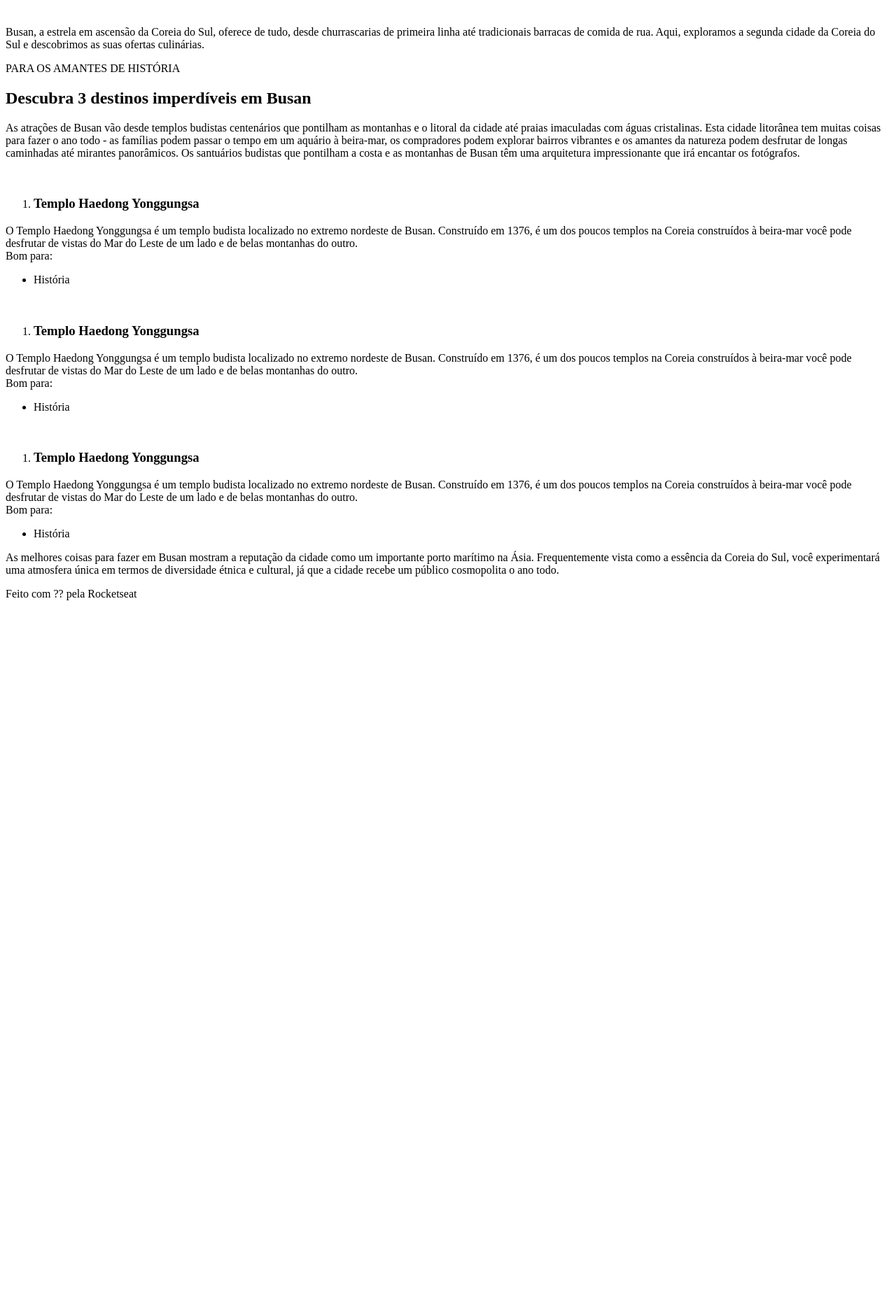
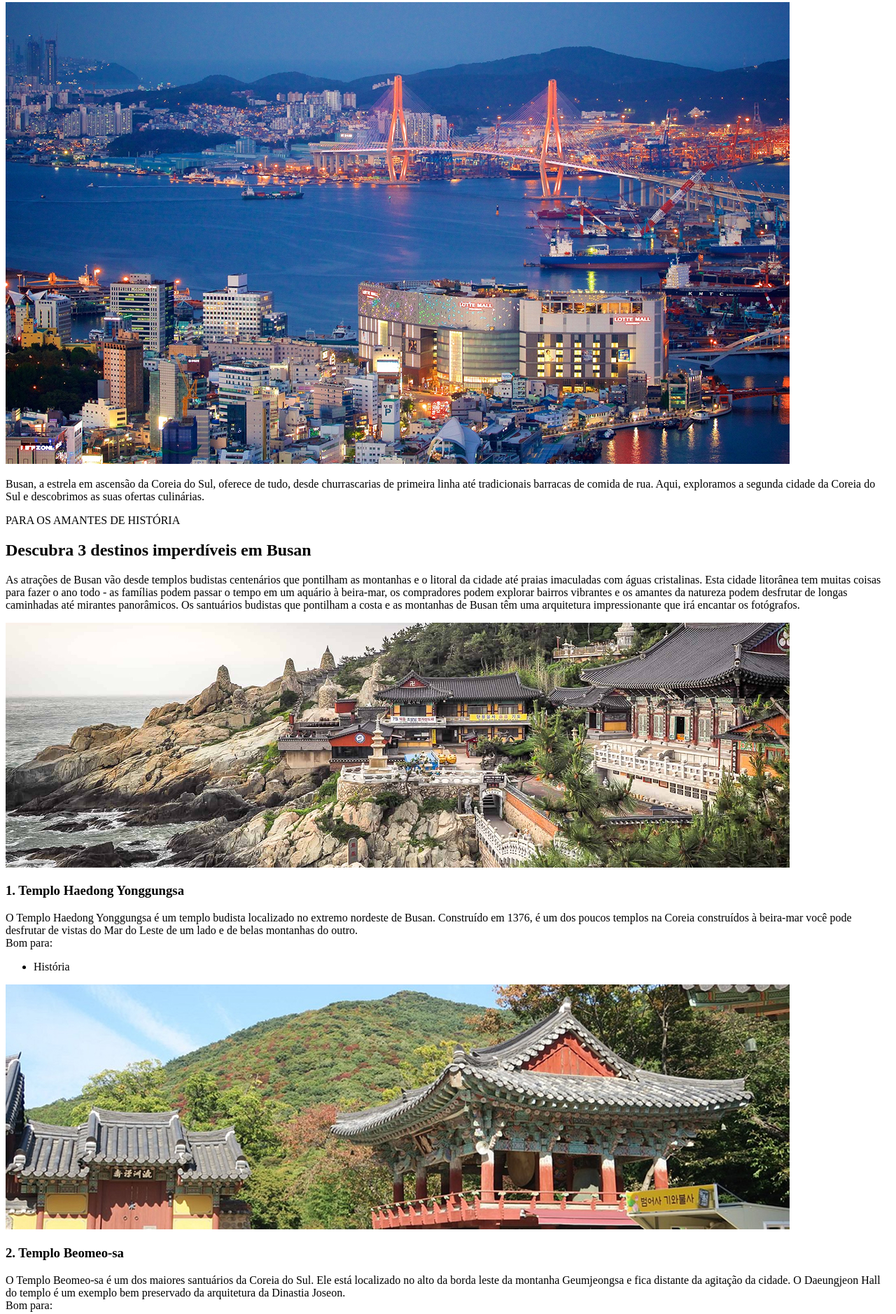
Before and after one commit to PedroHammes/02-Local-Turistico, a plain HTML site: page index.html in a window 1280 px wide. Shown: the part 111-1989 px from the top of the page at 70% size. Before the commit the page ends 977 px from the top, so only its background shows below. Drawn offline with Linux system fonts and the light colour scheme.

Commit message:
Correção de textos e adição de imagens

```diff
--- a/index.html
+++ b/index.html
@@ -11,7 +11,7 @@
             <p>SUA PRÓXIMA VIAGEM</p>
             <h1>Conheça Busan</h1>
 
-            <img src="" alt="">
+            <img src="./assets/busan.jpg" alt="busan">
             <p>
                 Busan, a estrela em ascensão da Coreia do Sul, oferece de tudo, desde churrascarias de primeira linha até tradicionais barracas de comida de rua. Aqui, exploramos a segunda cidade da Coreia do Sul e descobrimos as suas ofertas culinárias.
             </p>
@@ -26,13 +26,10 @@
             </p>
 
             <div>
-                <section id="card-travel">
-                    <img src="" alt="">
+                <section class="card-travel" id="templo-haedong-yonggungsa">
+                    <img src="./assets/templo-haedong-yonggunsga.jpg" alt="Templo Haedong Yonggungsa">
                     <div>
-                        <!-- <h3>1. Templo Haedong Yonggungsa </h3> -->
-                         <ol>
-                            <li><h3>Templo Haedong Yonggungsa</h3></li>
-                         </ol>
+                        <h3>1. Templo Haedong Yonggungsa </h3>
                         <p>
                             O Templo Haedong Yonggungsa é um templo budista localizado no extremo nordeste de Busan. Construído em 1376, é um dos poucos templos na Coreia construídos à beira-mar você pode desfrutar de vistas do Mar do Leste de um lado e de belas montanhas do outro.
                             <br>
@@ -44,15 +41,12 @@
                     </div>
                 </section>
 
-                <section id="card-travel">
-                    <img src="" alt="">
+                <section class="card-travel" id="templo-beomeo-sa">
+                    <img src="./assets/templo-beomeo-sa.jpg" alt="Templo Beomeo-sa">
                     <div>
-                        <!-- <h3>1. Templo Haedong Yonggungsa </h3> -->
-                         <ol>
-                            <li><h3>Templo Haedong Yonggungsa</h3></li>
-                         </ol>
+                        <h3>2. Templo Beomeo-sa </h3>
                         <p>
-                            O Templo Haedong Yonggungsa é um templo budista localizado no extremo nordeste de Busan. Construído em 1376, é um dos poucos templos na Coreia construídos à beira-mar você pode desfrutar de vistas do Mar do Leste de um lado e de belas montanhas do outro.
+                            O Templo Beomeo-sa é um dos maiores santuários da Coreia do Sul. Ele está localizado no alto da borda leste da montanha Geumjeongsa e fica distante da agitação da cidade. O Daeungjeon Hall do templo é um exemplo bem preservado da arquitetura da Dinastia Joseon.
                             <br>
                             Bom para:
                         </p>
@@ -62,24 +56,22 @@
                     </div>
                 </section>
 
-                <section id="card-travel">
-                    <img src="" alt="">
+                <section class="card-travel" id="parque-yongdusan">
+                    <img src="./assets/parque-yongdusan.jpg" alt="Parque Yongdusan">
                     <div>
-                        <!-- <h3>1. Templo Haedong Yonggungsa </h3> -->
-                         <ol>
-                            <li><h3>Templo Haedong Yonggungsa</h3></li>
-                         </ol>
+                        <h3>3. Parque Yongdusan </h3>
                         <p>
-                            O Templo Haedong Yonggungsa é um templo budista localizado no extremo nordeste de Busan. Construído em 1376, é um dos poucos templos na Coreia construídos à beira-mar você pode desfrutar de vistas do Mar do Leste de um lado e de belas montanhas do outro.
+                            O Parque Yongdusan, localizado no centro de Busan, abriga alguns dos monumentos mais importantes da cidade. Você pode ver vistas espetaculares do topo da Torre Busan, de 120 metros de altura. O parque tem 2 museus - confira os instrumentos musicais tradicionais no Museum of World Folk Instruments e mais de 80 veleiros coreanos no Exhibition Hall of World Model Boats.
                             <br>
                             Bom para:
                         </p>
                         <ul>
-                            <li>História</li>
+                            <li>Casais</li>
+                            <li>Famílias</li>
+                            <li>Orçamento</li>
                         </ul>
                     </div>
                 </section>
-
             </div>
         </div>
 
```
Also changed, not shown: assets/busan.jpg (added), assets/parque-yongdusan.jpg (added), assets/templo-beomeo-sa.jpg (added), assets/templo-haedong-yonggunsga.jpg (added).
